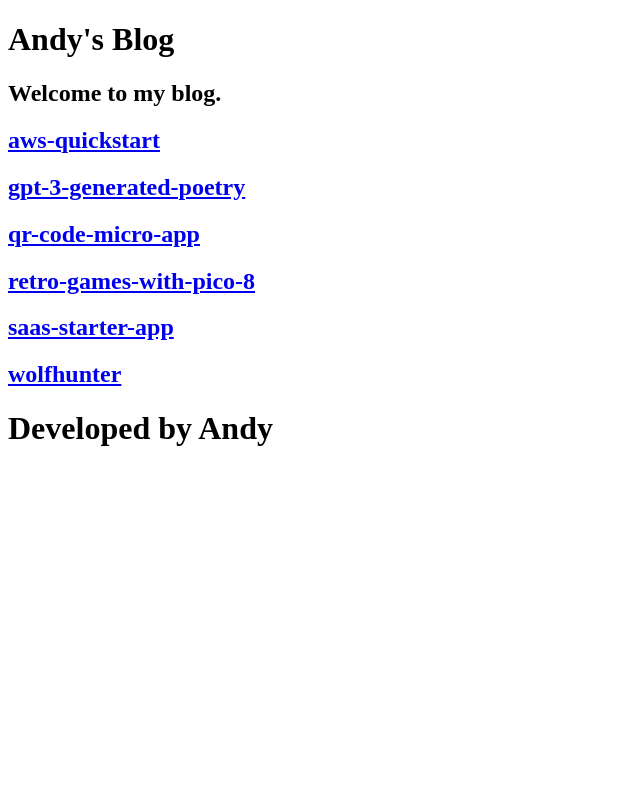
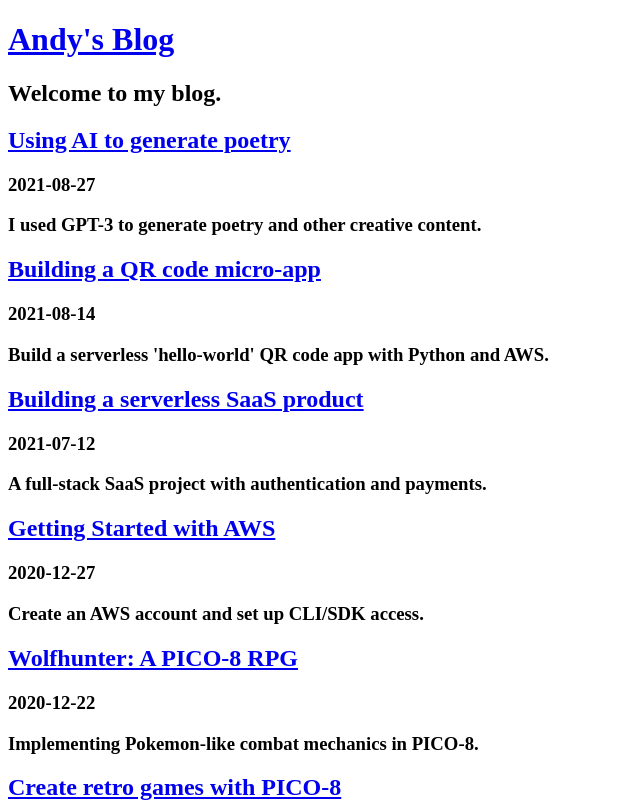
Before and after one commit to AndyFooGuoZhen/Nextjs_Blog, a Next.js app in the folder blog/: page / in a window 1280 px wide. Shown: the top 802 px of the page, without its empty margins (0-640 px from the left). Built offline with nearby package versions, Linux system fonts and the light colour scheme.

Commit message:
Added support for descending date ordering and interfaces for postmetadata

```diff
--- a/blog/app/layout.tsx
+++ b/blog/app/layout.tsx
@@ -1,3 +1,5 @@
+import Link from "next/link";
+
 export const metadata = {
   title: "Andy's Blog",
   description: "Generated by Next.js",
@@ -10,7 +12,9 @@ export default function RootLayout({
 }) {
   const header = (
     <div>
-      <h1>Andy's Blog</h1>
+      <Link href={"/"}>
+        <h1>Andy's Blog</h1>
+      </Link>
       <h2>Welcome to my blog.</h2>
     </div>
   );
--- a/blog/app/page.tsx
+++ b/blog/app/page.tsx
@@ -1,22 +1,44 @@
 import fs from "fs";
 import Link from "next/link";
+import matter from "gray-matter";
+import { PostMetaData } from "@/components/PostMetaData";
 
 //Function to read files from /posts
-const getPostMetadata = () => {
+const getPostMetadata = (): PostMetaData[] => {
   const folder = "posts/";
   const files = fs.readdirSync(folder);
   const markdownPosts = files.filter((file) => file.endsWith(".md"));
-  const slugs = markdownPosts.map((file) => file.replace(".md", ""));
-  return slugs;
+  // const slugs = markdownPosts.map((file) => file.replace(".md", ""));
+
+  const posts = markdownPosts.map((fileName) => {
+    const fileContents = fs.readFileSync(`posts/${fileName}`, "utf-8");
+    const matterResult = matter(fileContents);
+
+    return {
+      title: matterResult.data.title,
+      date: matterResult.data.date,
+      subtitle: matterResult.data.subtitle,
+      slug: fileName.replace(".md", ""),
+    };
+  });
+
+  //Sort by descending date
+  posts.sort((a: PostMetaData, b: PostMetaData): any => {
+    return new Date(b.date).valueOf() - new Date(a.date).valueOf();
+  });
+
+  return posts;
 };
 
 const HomePage = () => {
   const postMetadata = getPostMetadata();
-  const postPreviews = postMetadata.map((slug) => (
+  const postPreviews = postMetadata.map((data) => (
     <div>
-      <Link href={`/posts/${slug}`}>
-        <h2>{slug}</h2>
+      <Link href={`/posts/${data.slug}`}>
+        <h2>{data.title}</h2>
       </Link>
+      <h3>{data.date}</h3>
+      <h3>{data.subtitle}</h3>
     </div>
   ));
   return <div>{postPreviews}</div>;
--- a/blog/app/posts/[slug]/page.tsx
+++ b/blog/app/posts/[slug]/page.tsx
@@ -1,4 +1,5 @@
 import fs from "fs";
+import Markdown from "markdown-to-jsx";
 
 const getPostContent = (slug: string) => {
   const folder = "posts/";
@@ -8,12 +9,12 @@ const getPostContent = (slug: string) => {
 };
 
 const PostPage = (props: any) => {
-  const slug = props.params.slug;
+  const slug = props.params.slug; //dynamic path from [slug]
   const content = getPostContent(slug);
   return (
     <div>
       HEllo this is post : {slug}
-      <p>{content}</p>
+      <Markdown>{content}</Markdown>
     </div>
   );
 };
--- /dev/null
+++ b/blog/components/PostMetaData.ts
@@ -0,0 +1,6 @@
+export interface PostMetaData {
+  title: string;
+  date: string;
+  subtitle: string;
+  slug: string;
+}
--- a/blog/package.json
+++ b/blog/package.json
@@ -13,6 +13,8 @@
     "@types/react": "18.0.34",
     "@types/react-dom": "18.0.11",
     "autoprefixer": "10.4.14",
+    "gray-matter": "^4.0.3",
+    "markdown-to-jsx": "^7.2.0",
     "next": "13.3.0",
     "postcss": "8.4.21",
     "react": "18.2.0",
```
Also changed, not shown: 1 other file (tests, documents, lock files or other folders).
